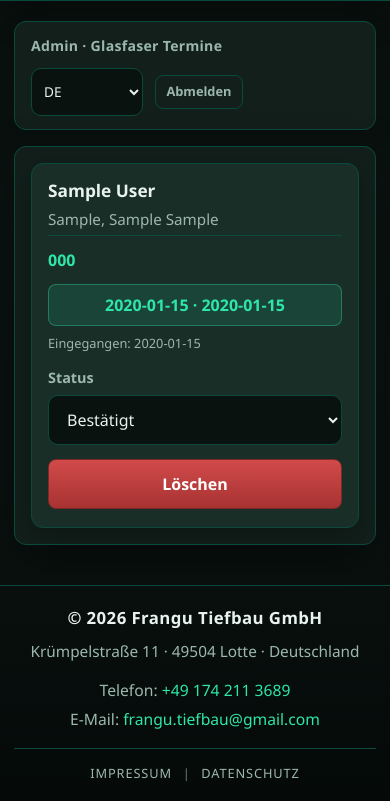
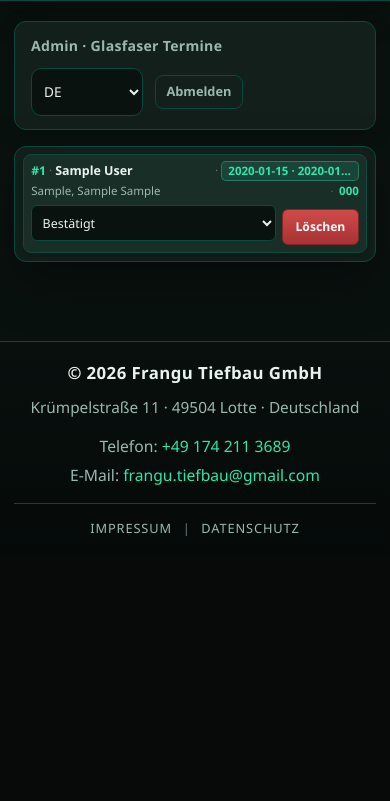
Before and after one commit to franguviktor-collab/frangu-tiefbau, a FastAPI app: page /admin in a window 390 px wide. Shown: the part 287-1088 px from the top of the page. After the commit the page ends 823 px from the top, so only its background shows below. Run offline with FastAPI, Linux system fonts and the light colour scheme; the visitor is signed in with stand-in values (Sample User, id 1); tables that the repository leaves empty hold one stand-in row (values such as "Sample post").

Commit message:
Compact mobile admin
Co-authored-by: Cursor <cursoragent@cursor.com>

```diff
--- a/static/style.css
+++ b/static/style.css
@@ -751,6 +751,15 @@ a.header-contact:hover {
   box-sizing: border-box;
 }
 
+.pill-datetime--compact {
+  padding: 0.1rem 0.38rem;
+  border-radius: 5px;
+  font-size: 0.72rem;
+  font-weight: 600;
+  white-space: nowrap;
+  flex-shrink: 0;
+}
+
 /* Admin: mobile cards (≤640px), table on wider screens */
 .admin-cards {
   display: none;
@@ -760,8 +769,8 @@ a.header-contact:hover {
   .admin-cards {
     display: flex;
     flex-direction: column;
-    gap: 1rem;
-    padding: 1rem;
+    gap: 0.45rem;
+    padding: 0.45rem 0.5rem max(0.5rem, env(safe-area-inset-bottom, 0px));
   }
 
   .table-wrap--desktop {
@@ -775,94 +784,148 @@ a.header-contact:hover {
   }
 }
 
-.admin-card {
+.admin-card--compact {
   background: var(--surface-2);
   border: 1px solid var(--green-dark);
-  border-radius: var(--radius);
-  padding: 1rem 1rem 1.15rem;
-  box-shadow: 0 8px 28px rgba(0, 0, 0, 0.28);
+  border-radius: 8px;
+  padding: 0.38rem 0.45rem 0.42rem;
+  box-shadow: 0 4px 14px rgba(0, 0, 0, 0.22);
 }
 
-.admin-card__head {
-  padding-bottom: 0.35rem;
-  border-bottom: 1px solid var(--green-dark);
+.admin-card__row1 {
+  display: flex;
+  flex-wrap: nowrap;
+  align-items: center;
+  gap: 0.2rem;
+  min-width: 0;
+  font-size: 0.78rem;
+  line-height: 1.25;
+  color: var(--text);
 }
 
-.admin-card__name {
-  margin: 0 0 0.35rem;
-  font-size: 1.08rem;
+.admin-card__num {
+  flex-shrink: 0;
   font-weight: 700;
-  color: var(--text);
-  line-height: 1.3;
+  color: var(--accent-datetime);
+  font-size: 0.76rem;
 }
 
-.admin-card__address {
-  margin: 0;
-  font-size: 0.95rem;
-  line-height: 1.45;
-  color: var(--text-muted);
+.admin-card__dot {
+  flex-shrink: 0;
+  opacity: 0.45;
+  font-size: 0.65rem;
 }
 
-.admin-card__phone {
-  margin: 0.7rem 0 0;
-  font-size: 1rem;
-}
-
-.admin-card__phone a {
+.admin-card__nameinline {
+  flex: 1 1 auto;
+  min-width: 0;
+  overflow: hidden;
+  text-overflow: ellipsis;
+  white-space: nowrap;
   font-weight: 600;
 }
 
-.admin-card__datetime {
-  margin: 0.75rem 0 0;
+.admin-card__row1 .pill-datetime--compact {
+  max-width: 42%;
+  overflow: hidden;
+  text-overflow: ellipsis;
 }
 
-.admin-card__created {
-  margin: 0.5rem 0 0;
+@media (max-width: 380px) {
+  .admin-card__row1 {
+    font-size: 0.72rem;
+  }
+
+  .admin-card__row1 .pill-datetime--compact {
+    max-width: 38%;
+  }
 }
 
-.admin-card__status-form {
-  margin: 0.9rem 0 0;
+.admin-card__row2 {
   display: flex;
-  flex-direction: column;
-  gap: 0.4rem;
+  flex-wrap: wrap;
+  align-items: baseline;
+  gap: 0.15rem 0.35rem;
+  margin-top: 0.22rem;
+  font-size: 0.72rem;
+  line-height: 1.3;
+  color: var(--text-muted);
+  min-width: 0;
 }
 
-.admin-card__label {
-  font-size: 0.9rem;
-  font-weight: 600;
-  color: var(--text-muted);
+.admin-card__addr {
+  flex: 1 1 auto;
+  min-width: 0;
+  word-break: break-word;
 }
 
-.admin-card__select {
-  width: 100%;
-  max-width: 100%;
-  min-height: 3rem;
-  font-size: 1rem;
+.admin-card__tel {
+  flex-shrink: 0;
+  font-weight: 600;
+  color: var(--accent-datetime);
+  white-space: nowrap;
 }
 
-.admin-card__delete-form {
-  margin: 0.85rem 0 0;
+.admin-card__tel:hover {
+  text-decoration: underline;
+}
+
+.admin-card__row3 {
+  display: flex;
+  flex-direction: row;
+  align-items: stretch;
+  gap: 0.35rem;
+  margin-top: 0.35rem;
+  min-width: 0;
+}
+
+.admin-card__row3 .admin-card__status-form {
+  flex: 1 1 0;
+  min-width: 0;
+  margin: 0;
+}
+
+.admin-card__row3 .admin-card__delete-form {
+  flex: 0 0 auto;
+  margin: 0;
+  display: flex;
+  align-items: stretch;
+}
+
+.admin-card__select--compact {
+  width: 100%;
+  min-height: 2.3rem;
+  padding: 0.2rem 0.4rem;
+  font-size: 0.78rem;
+  border-radius: 6px;
 }
 
 .btn--delete-card {
   display: flex;
   align-items: center;
   justify-content: center;
-  width: 100%;
-  max-width: 100%;
-  min-height: 3rem;
-  margin-top: 0;
-  padding: 0.75rem 1rem;
-  font-size: 1rem;
   font-weight: 600;
   background: linear-gradient(180deg, #d14a4a, #a83232);
   border: 1px solid #7f2828;
   color: #fff;
+  border-radius: 6px;
+  cursor: pointer;
+  transition: filter 0.15s ease;
 }
 
 .btn--delete-card:hover {
   filter: brightness(1.08);
   text-decoration: none;
+}
+
+.btn--delete-card.btn--delete-compact {
+  width: auto;
+  min-width: 4.8rem;
+  max-width: 38%;
+  min-height: 2.3rem;
+  padding: 0.3rem 0.45rem;
+  font-size: 0.76rem;
+  white-space: nowrap;
 }
 
 .inline-form {
--- a/templates/admin.html
+++ b/templates/admin.html
@@ -56,29 +56,32 @@
         {% else %}
         <div class="admin-cards" aria-label="Termine Liste">
           {% for row in rows %}
-          <article class="admin-card">
-            <div class="admin-card__head">
-              <h2 class="admin-card__name">{{ row.first_name }} {{ row.last_name }}</h2>
-              <p class="admin-card__address">{{ row.street }}, {{ row.plz }} {{ row.city }}</p>
+          <article class="admin-card admin-card--compact">
+            <div class="admin-card__row1">
+              <span class="admin-card__num">#{{ loop.index }}</span>
+              <span class="admin-card__dot" aria-hidden="true">·</span>
+              <span class="admin-card__nameinline">{{ row.first_name }} {{ row.last_name }}</span>
+              <span class="admin-card__dot" aria-hidden="true">·</span>
+              <span class="pill-datetime pill-datetime--compact">{{ row.preferred_date }} · {{ row.preferred_time }}</span>
             </div>
-            <p class="admin-card__phone">
-              <a href="tel:{{ row.phone | replace(' ', '') | replace('-', '') }}">{{ row.phone }}</a>
-            </p>
-            <div class="admin-card__datetime">
-              <span class="pill-datetime pill-datetime--block">{{ row.preferred_date }} · {{ row.preferred_time }}</span>
+            <div class="admin-card__row2">
+              <span class="admin-card__addr">{{ row.street }}, {{ row.plz }} {{ row.city }}</span>
+              <span class="admin-card__dot" aria-hidden="true">·</span>
+              <a class="admin-card__tel" href="tel:{{ row.phone | replace(' ', '') | replace('-', '') }}">{{ row.phone }}</a>
             </div>
-            <p class="admin-card__created muted small">{{ at.table_created }}: {{ row.created_at }}</p>
+            <div class="admin-card__row3">
               <form class="admin-card__status-form" method="post" action="/admin/status/{{ row.id }}">
-              <label class="field__label admin-card__label" for="status-m-{{ row.id }}">{{ at.table_status }}</label>
-              <select class="field__input admin-card__select" id="status-m-{{ row.id }}" name="status" onchange="this.form.submit()">
+                <label class="sr-only" for="status-m-{{ row.id }}">{{ at.table_status }}</label>
+                <select class="field__input admin-card__select admin-card__select--compact" id="status-m-{{ row.id }}" name="status" onchange="this.form.submit()">
                   <option value="new" {% if row.status == 'new' %}selected{% endif %}>{{ status_labels.new[admin_lang] }}</option>
                   <option value="confirmed" {% if row.status == 'confirmed' %}selected{% endif %}>{{ status_labels.confirmed[admin_lang] }}</option>
                   <option value="completed" {% if row.status == 'completed' %}selected{% endif %}>{{ status_labels.completed[admin_lang] }}</option>
                 </select>
               </form>
               <form class="admin-card__delete-form" method="post" action="/admin/delete/{{ row.id }}" onsubmit="return confirm('OK?');">
-              <button class="btn btn--danger btn--delete-card" type="submit">{{ at.delete }}</button>
+                <button class="btn btn--delete-card btn--delete-compact" type="submit">{{ at.delete }}</button>
               </form>
+            </div>
           </article>
           {% endfor %}
         </div>
```
Lines whose indentation alone changed are shown as unchanged.
